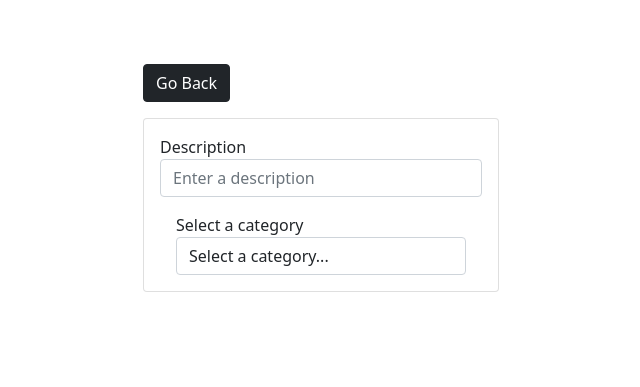
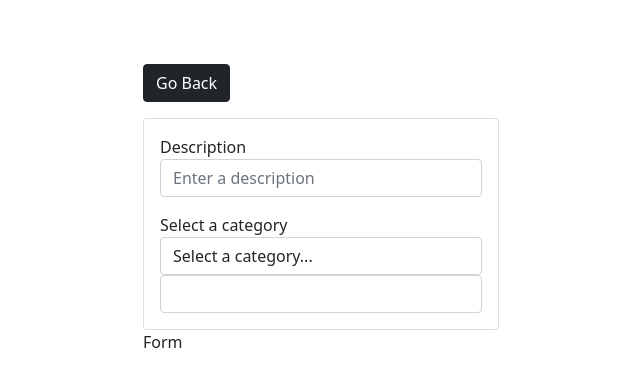
Before and after one commit to BhavyaBibi/Photo-App, a Django app: template photos/templates/photos/add.html in a window 1280 px wide. Shown: the top 387 px of the page, without its empty margins (319-959 px from the left). Run offline with Django 3.2, Linux system fonts and the light colour scheme; the template is opened without the code that fills it, so the values that code supplies are empty.

Commit message:
upload image form is added

```diff
--- a/photos/templates/photos/add.html
+++ b/photos/templates/photos/add.html
@@ -23,12 +23,20 @@
                             <label>Description</label>
                             <input required name="description" type="text" placeholder="Enter a description"
                                 class="form-control">
+                        </div>
 
-                            <div class="form-group m-3">
-                                <label>Select a category</label>
-                                <select name="category" class="form-control">
-                                    <option value='none'>Select a category...</option>
-                            </div>
+
+
+                        <div class="form-group m-3">
+                            <label>Select a category</label>
+                            <select name="category" class="form-control">
+                                <option value='none'>Select a category...</option>
+                        </div>
+
+                        <div class="form-group m-3">
+                            <label>Upload Image</label>
+                            <input type=" file" class="form-control">
+                        </div>
                     </form>
                 </div>
                 Form
```
